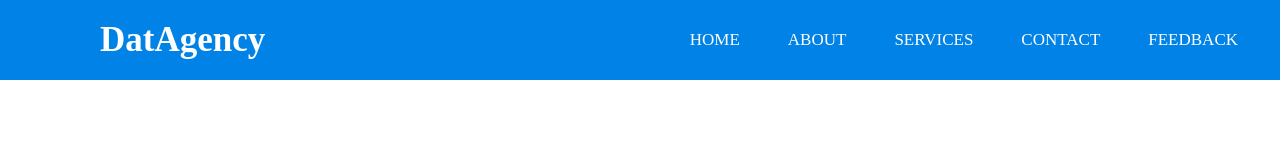
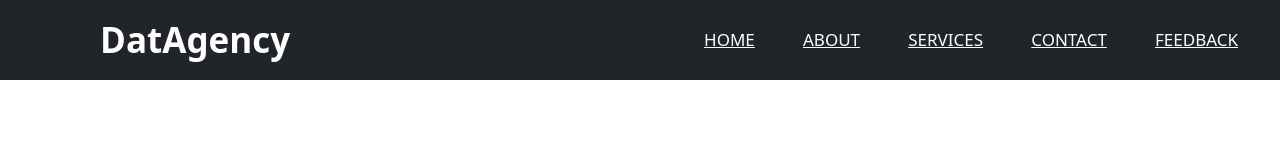
Before and after one commit to Anshika-Goyal15/Sessional-assessment-2, a plain HTML site: page index.html in a window 1280 px wide. Drawn offline with nearby package versions, Linux system fonts and the light colour scheme.

Commit message:
adding navigation bar

```diff
--- a/index.html
+++ b/index.html
@@ -7,12 +7,17 @@
     <link rel="stylesheet" href="style.css">
     <link rel="stylesheet" href="https://cdnjs.cloudflare.com/ajax/libs/font-awesome/5.15.2/css/all.min.css">
     <title>Document</title>
+    <!-- CSS only -->
+    <link href="https://cdn.jsdelivr.net/npm/bootstrap@5.2.0/dist/css/bootstrap.min.css" rel="stylesheet" integrity="sha384-gH2yIJqKdNHPEq0n4Mqa/HGKIhSkIHeL5AyhkYV8i59U5AR6csBvApHHNl/vI1Bx" crossorigin="anonymous">
+    <!-- JavaScript Bundle with Popper -->
+    <script src="https://cdn.jsdelivr.net/npm/bootstrap@5.2.0/dist/js/bootstrap.bundle.min.js" integrity="sha384-A3rJD856KowSb7dwlZdYEkO39Gagi7vIsF0jrRAoQmDKKtQBHUuLZ9AsSv4jD4Xa" crossorigin="anonymous"></script>
+
 </head>
 <body>
 
     <!---Navigation Bar--->
 
-    <nav>
+    <nav class="bg-dark">
         <input type="checkbox" id="check">
         <label for="check" class="checkbtn">
             <i class="fas fa-bars"></i>
@@ -28,5 +33,6 @@
     </nav>
 
 
+
 </body>
 </html>
--- a/style.css
+++ b/style.css
@@ -5,7 +5,6 @@
     text-decoration: none;
     list-style: none;
     box-sizing: border-box;
-
 }
 
 body{
@@ -13,9 +12,10 @@ body{
 }
 
 nav{
-    background: #0082e6;
+    background: 1;
     height: 80px;
     width: 100%;
+    position: relative;
 }
 
 label.logo{
```
Also changed, not shown: script.js (added).
